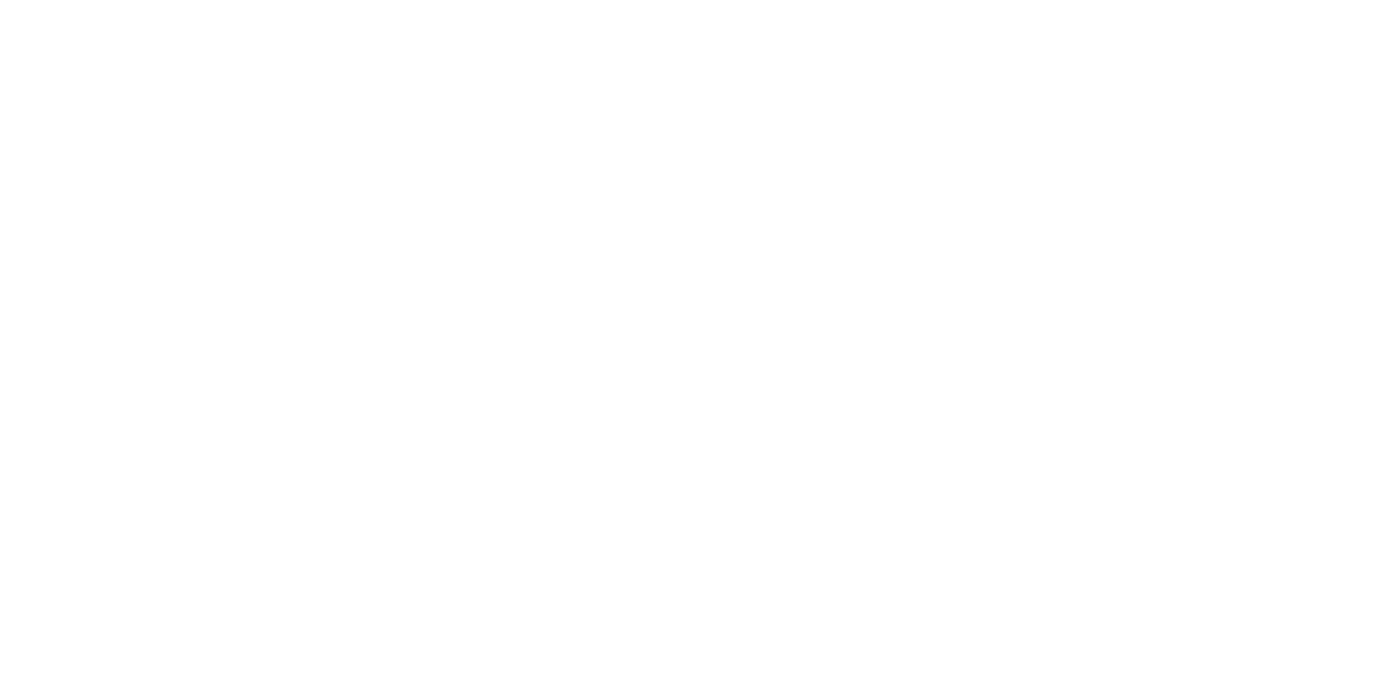
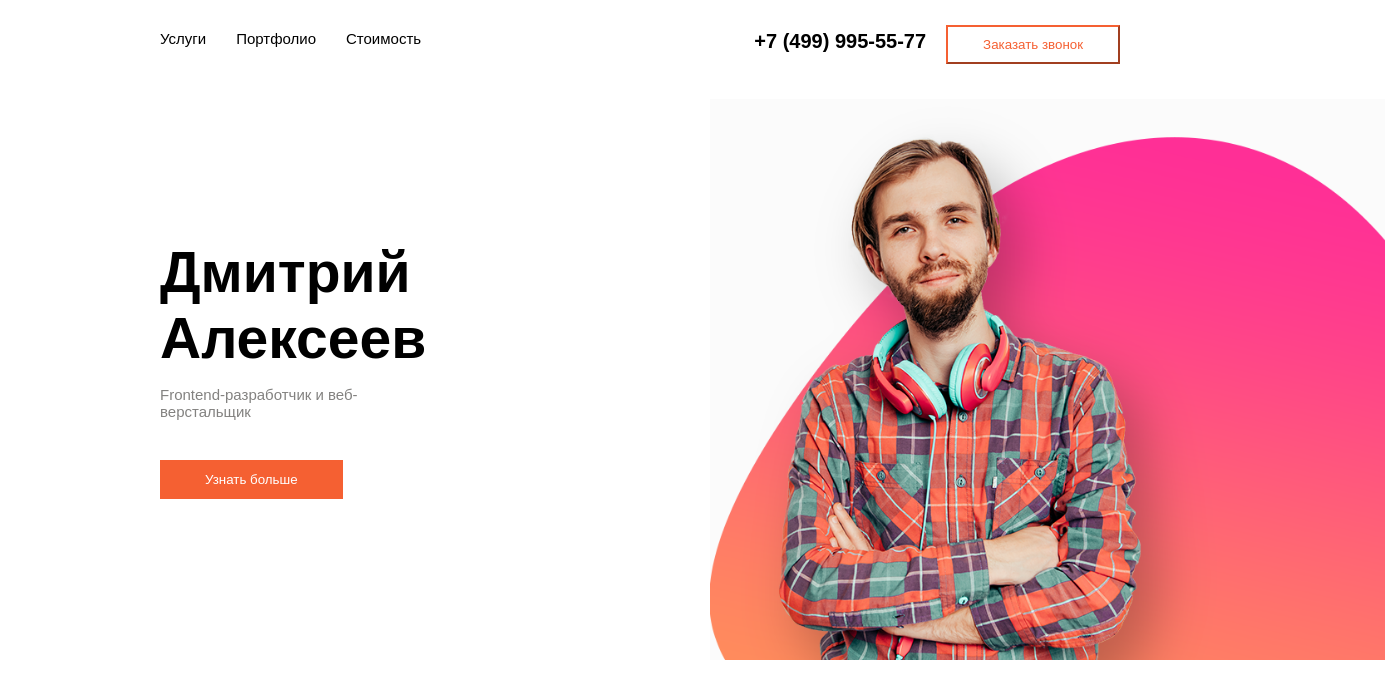
Before and after one commit to zeroT4lant/diploma-project, a plain HTML site: page index.html in a window 1280 px wide. Shown: the whole page, 1385 px wide, since content can reach past the window. Drawn offline with Linux system fonts and the light colour scheme.

Commit message:
first version

```diff
--- a/index.html
+++ b/index.html
@@ -4,3 +4,55 @@
     <title>Новостное агенство</title>
     <link rel="stylesheet" type="text/css" href="styles.css" />
   </head>
+  <body>
+    <header>
+      <div class="wrapper">
+
+        <div class="header-nav">
+          <div class="left-nav">
+            <nav>
+              <ul>
+                <li><a href="#">Услуги</a></li>
+                <li><a href="#">Портфолио</a></li>
+                <li><a href="#">Стоимость</a></li>
+              </ul>
+            </nav>
+          </div>
+
+          <div class="zvonok">
+            <h2>+7 (499) 995-55-77</h2>
+            <button>Заказать звонок</button>
+          </div>
+        </div>
+
+      </div>
+    </header>
+    <main>
+      <!--Блок обо мне-->
+      <div class="body__about-me">
+
+        <div class="wrapper">
+            <div class="block-aboutme">
+              <div class="left-desc">
+                <h1>Дмитрий Алексеев</h1>
+                <p>Frontend-разработчик и веб-верстальщик</p>
+                <button>Узнать больше</button>
+              </div>
+
+
+              <div class="right-man">
+                <img src="man.png" alt="фото мужика">
+              </div>
+            </div>
+        </div>
+      </div>
+      <!--Блок что я могу-->
+      <div class="body__whaticando">
+
+      </div>
+    </main>
+    <footer>
+
+    </footer>
+  </body>
+</html>
--- a/styles.css
+++ b/styles.css
@@ -0,0 +1,102 @@
+* {
+    margin: 0px;
+    padding: 0px;
+}
+
+body,main{
+    font-family: Arial, Helvetica, sans-serif;
+    font-size: 15px;
+}
+
+.wrapper{
+    margin-left: auto;
+    margin-right: auto;
+    max-width: 960px;
+    padding: 0 20px;
+}
+
+    /*Header*/
+    .header-nav{
+        display: flex;
+        flex-direction: row;
+        justify-content: space-between;
+        margin-top: 30px;
+        margin-bottom: 30px;
+    }
+
+    .left-nav{
+        width: 400px;
+        display: flex;
+    }
+
+    ul {
+        list-style: none;
+        display: flex;
+    }
+
+    ul a {
+        text-decoration: none;
+        color: black;
+    }
+
+    li{
+        margin-right: 30px;
+    }
+
+    .zvonok{
+        display: flex;
+    }
+
+    .zvonok h2{
+        margin-right: 20px;
+        font-size: 20px;
+    }
+
+    .zvonok button{
+        padding: 10px 35px 10px 35px;
+        position: relative;
+        bottom: 5px;
+        background-color: white;
+        border-color:  rgb(245, 96, 50);
+        color:  rgb(245, 96, 50);
+    }
+
+/* Тело с фотографией и описанием */
+
+.body__about-me{
+    width: 100%;
+}
+
+    .block-aboutme{
+        display: flex;
+    }
+
+    .left-desc{
+        margin-top: 140px;
+        position: relative;
+    }
+
+    .left-desc h1{
+        padding-bottom: 15px;
+        font-size: 57px;
+    }
+
+    .left-desc p{
+        padding-bottom: 40px;
+        color: rgb(131, 130, 128);
+        font-size: x;
+    }
+
+    .left-desc button{
+        padding: 12px 45px;
+        background-color: rgb(245, 96, 50);
+        color: white;
+        border: 0px;
+    }
+
+    .right-man img{
+        width: 675px;
+        height: auto;
+        position: relative;
+        left: 265px;
+    }
```
Also changed, not shown: man.png (added).
